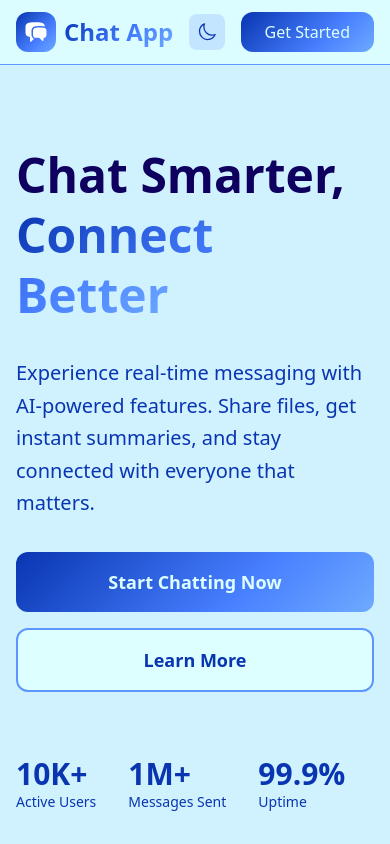
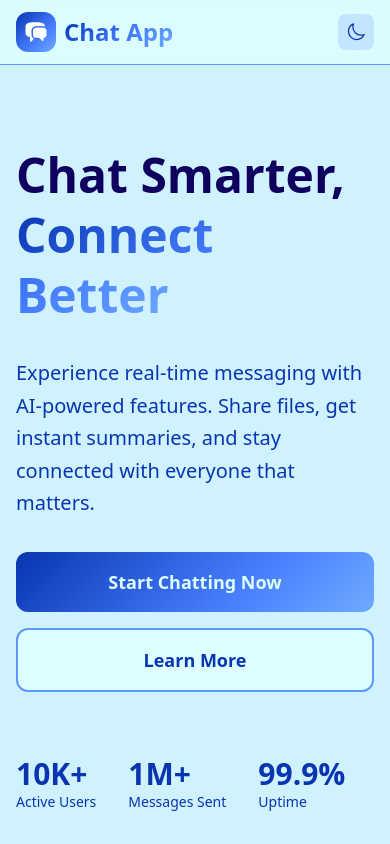
Before and after one commit to Ahmedbnsami/mern-chat, a React (Vite) app in the folder frontend/: page / in a window 390 px wide. Shown: the top 844 px of the page. Built offline with nearby package versions, Linux system fonts and the light colour scheme; no server answers.

Commit message:
Fixing Mobile Layout

```diff
--- a/frontend/src/LandingPage.jsx
+++ b/frontend/src/LandingPage.jsx
@@ -96,16 +96,6 @@ export default function LandingPage() {
                     </svg>
                     )}
                 </button>
-                <a
-                    className="px-6 py-2 rounded-xl font-medium transition-all duration-200 hover:scale-105 hover:shadow-lg"
-                    style={{
-                    background: 'linear-gradient(135deg, oklch(0.4 0.2 264), oklch(0.76 0.2 264))',
-                    color: 'oklch(1 0.1 264)'
-                    }}
-                    onClick={handleClick}
-                >
-                    Get Started
-                </a>
                 </div>
             </div>
             </div>
```
